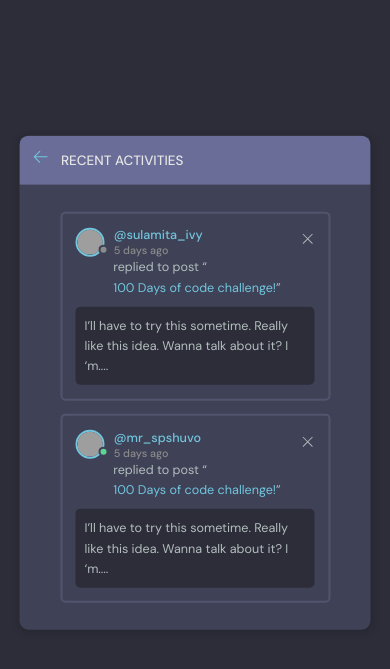
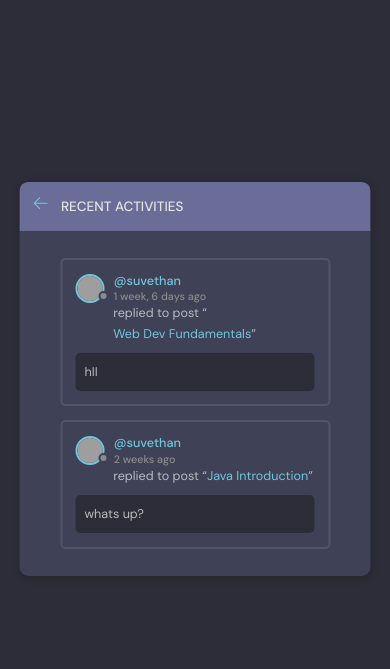
Before and after one commit to shansuvethan18/Django-learn, a Django app: page /activity/ in a window 390 px wide. Shown: the part 59-728 px from the top of the page. Run offline with Django 5.2, Linux system fonts and the light colour scheme; data comes from the database, SQL or seed files in the repository; grey boxes are pictures that could not be loaded.

Commit message:
Mobile responsiveness-3 (Activity messages)

```diff
--- a/test_app/templates/test_app/activity.html
+++ b/test_app/templates/test_app/activity.html
@@ -4,7 +4,7 @@
     <div class="layout__box">
       <div class="layout__boxHeader">
         <div class="layout__boxTitle">
-          <a href="index.html">
+          <a href="{% url "home" %}">
             <svg
               version="1.1"
               xmlns="http://www.w3.org/2000/svg"
@@ -23,19 +23,25 @@
       </div>
 
       <div class="activities-page layout__body">
+        {% for message in room_messages %}
         <div class="activities__box">
           <div class="activities__boxHeader roomListRoom__header">
-            <a href="profile.html" class="roomListRoom__author">
+            <a
+              href="{% url 'user-profile' message.user.id %}"
+              class="roomListRoom__author"
+            >
               <div class="avatar avatar--small">
                 <img src="https://randomuser.me/api/portraits/women/11.jpg" />
               </div>
               <p>
-                @sulamita_ivy
-                <span>5 days ago</span>
+                @{{message.user}}
+                <span>{{message.created|timesince}} ago</span>
               </p>
             </a>
+
+            {% if request.user == message.user %}
             <div class="roomListRoom__actions">
-              <a href="#">
+              <a href="{% url 'delete-message' message.id %}">
                 <svg
                   version="1.1"
                   xmlns="http://www.w3.org/2000/svg"
@@ -50,60 +56,18 @@
                 </svg>
               </a>
             </div>
+            {% endif %}
           </div>
           <div class="activities__boxContent">
             <p>
-              replied to post “<a href="room.html"
-                >100 Days of code challenge!</a
+              replied to post “<a href="{% url 'room' message.room.id %}"
+                >{{message.room}}</a
               >”
             </p>
-            <div class="activities__boxRoomContent">
-              I’ll have to try this sometime. Really like this idea. Wanna talk
-              about it? I ‘m....
-            </div>
+            <div class="activities__boxRoomContent">{{message.body}}</div>
           </div>
         </div>
-
-        <div class="activities__box">
-          <div class="activities__boxHeader roomListRoom__header">
-            <a href="profile.html" class="roomListRoom__author">
-              <div class="avatar avatar--small active">
-                <img src="https://randomuser.me/api/portraits/men/13.jpg" />
-              </div>
-              <p>
-                @mr_spshuvo
-                <span>5 days ago</span>
-              </p>
-            </a>
-            <div class="roomListRoom__actions">
-              <a href="#">
-                <svg
-                  version="1.1"
-                  xmlns="http://www.w3.org/2000/svg"
-                  width="32"
-                  height="32"
-                  viewBox="0 0 32 32"
-                >
-                  <title>remove</title>
-                  <path
-                    d="M27.314 6.019l-1.333-1.333-9.98 9.981-9.981-9.981-1.333 1.333 9.981 9.981-9.981 9.98 1.333 1.333 9.981-9.98 9.98 9.98 1.333-1.333-9.98-9.98 9.98-9.981z"
-                  ></path>
-                </svg>
-              </a>
-            </div>
-          </div>
-          <div class="activities__boxContent">
-            <p>
-              replied to post “<a href="room.html"
-                >100 Days of code challenge!</a
-              >”
-            </p>
-            <div class="activities__boxRoomContent">
-              I’ll have to try this sometime. Really like this idea. Wanna talk
-              about it? I ‘m....
-            </div>
-          </div>
-        </div>
+        {% endfor %}
       </div>
     </div>
   </div>
--- a/test_app/views.py
+++ b/test_app/views.py
@@ -73,7 +73,7 @@ def home(request):
         Q(name__icontains=q) |
     Q(description__icontains=q)
     )
-    topics = Topic.objects.all()
+    topics = Topic.objects.all()[0:5]
     room_count= rooms.count()
     room_messages= Message.objects.filter(Q(room__topic__name__icontains=q))
 
@@ -219,4 +219,5 @@ def topicsPage(request):
       return render(request, 'test_app/topics.html', {'topics':topics})
 
 def activityPage(request):
-      return render(request, 'test_app/activity.html', {})
+      room_messages = Message.objects.all() [0:2]
+      return render(request, 'test_app/activity.html', {'room_messages':room_messages})
```
